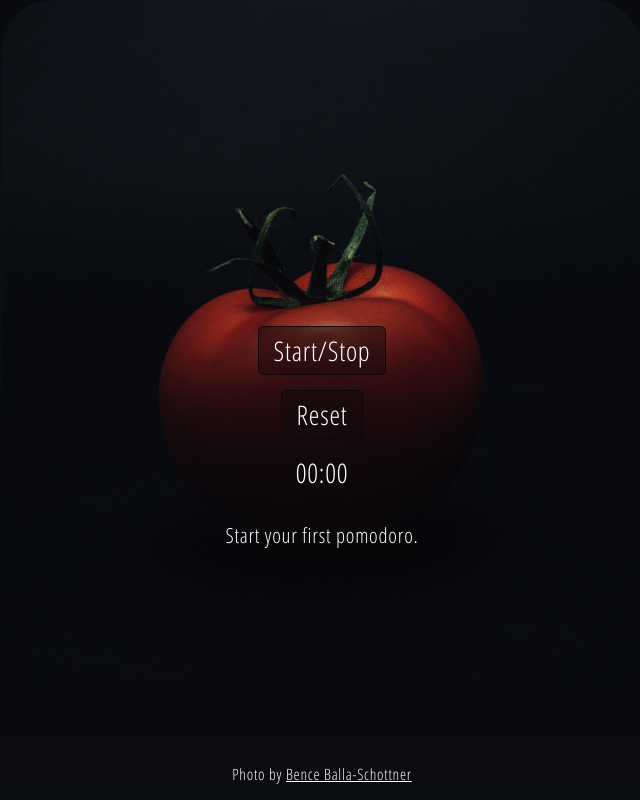
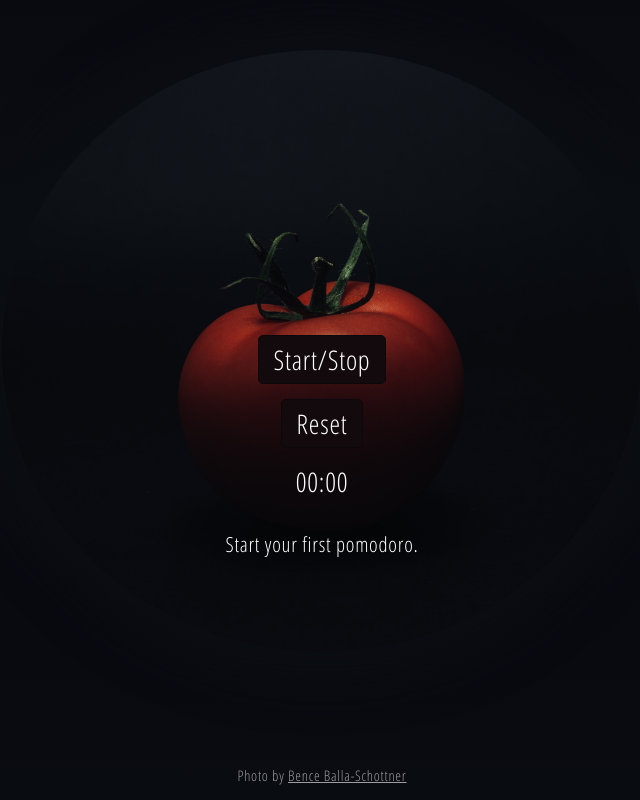
Before and after one commit to timsch3/PomodoroClock, a plain HTML site: page index.html in a window 1280 px wide. Shown: the whole page, without its empty margins (318-958 px from the left). Drawn offline with Linux system fonts and the light colour scheme.

Commit message:
visual changes

```diff
--- a/assets/css/style.css
+++ b/assets/css/style.css
@@ -26,16 +26,18 @@ body {
     width: 50vmax;
     height: 50vmax;
     padding-top: 15vmax;
+    margin: 50px;
     display: flex;
     flex-direction: column;
     justify-content: center;
     align-items: center;
     background: url(../img/tomato.jpg) bottom/cover no-repeat;
-    border-radius: 50px;
+    border-radius: 50%;
+    box-shadow: 0 0 50px 25px #0B0E13;
 }
 
 input[type="button"] {
-    background-color: #130A0D88;
+    background-color: #130A0D;
     padding: 5px 15px;
     margin-bottom: 15px;
     border: 1px solid #0C070B;
@@ -63,6 +65,11 @@ input[type="button"]:active {
 }
 
 p, a {
-    padding: 10vh 0 15px 0;
-    font-size: 0.75rem;
+    padding: 5vmax 0 15px 0;
+    font-size: 0.7rem;
+    color: #ffffff99;
+    transition: 0.1s;
 }
+a:hover {
+    color: #ffffffcc;
+}
--- a/index.html
+++ b/index.html
@@ -5,7 +5,7 @@
     <meta charset="UTF-8">
     <meta http-equiv="X-UA-Compatible" content="IE=edge">
     <meta name="viewport" content="width=device-width, initial-scale=1.0">
-    <title>Pomodoro Tracker</title>
+    <title>Pomodoro Clock</title>
     <link rel="stylesheet" href="assets/css/style.css">
 </head>
 <body>
```
